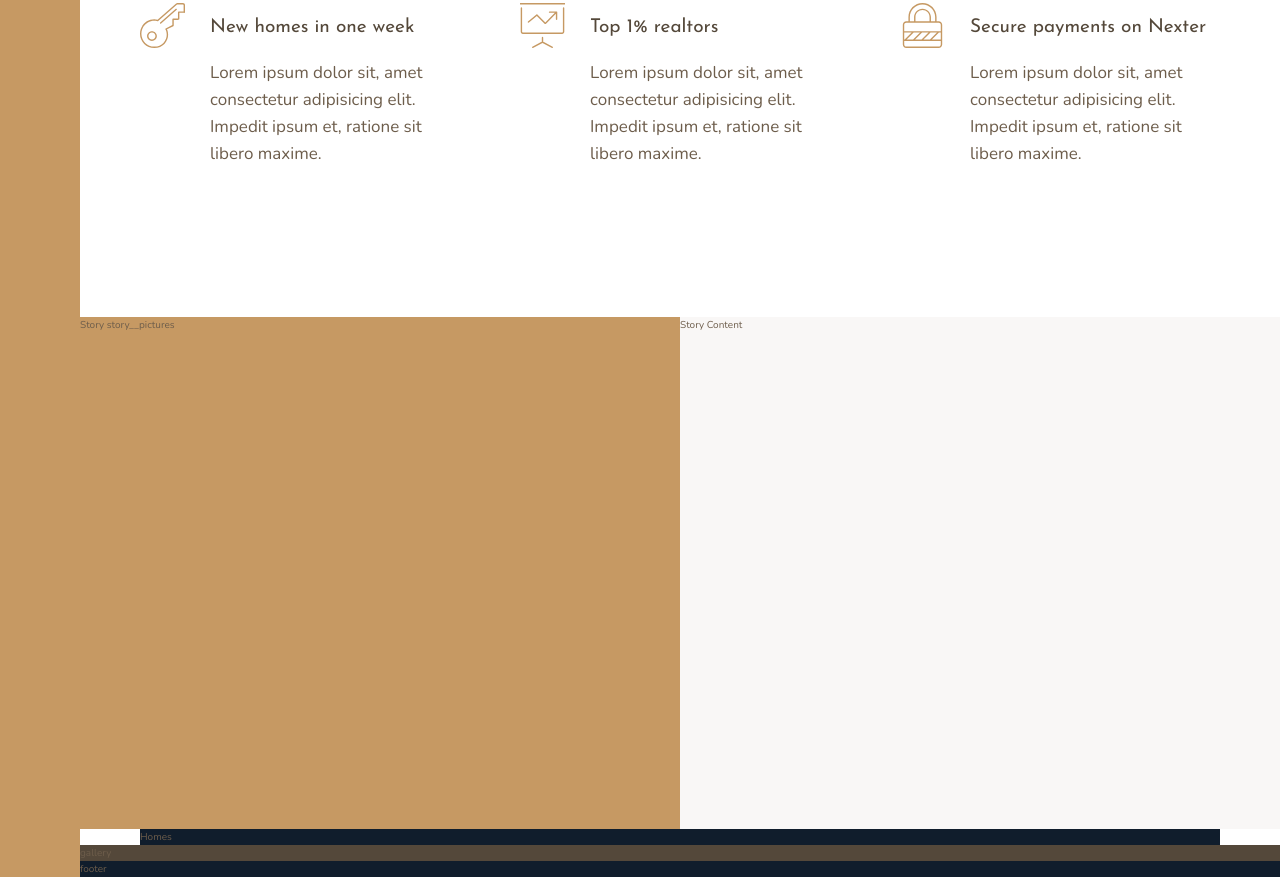
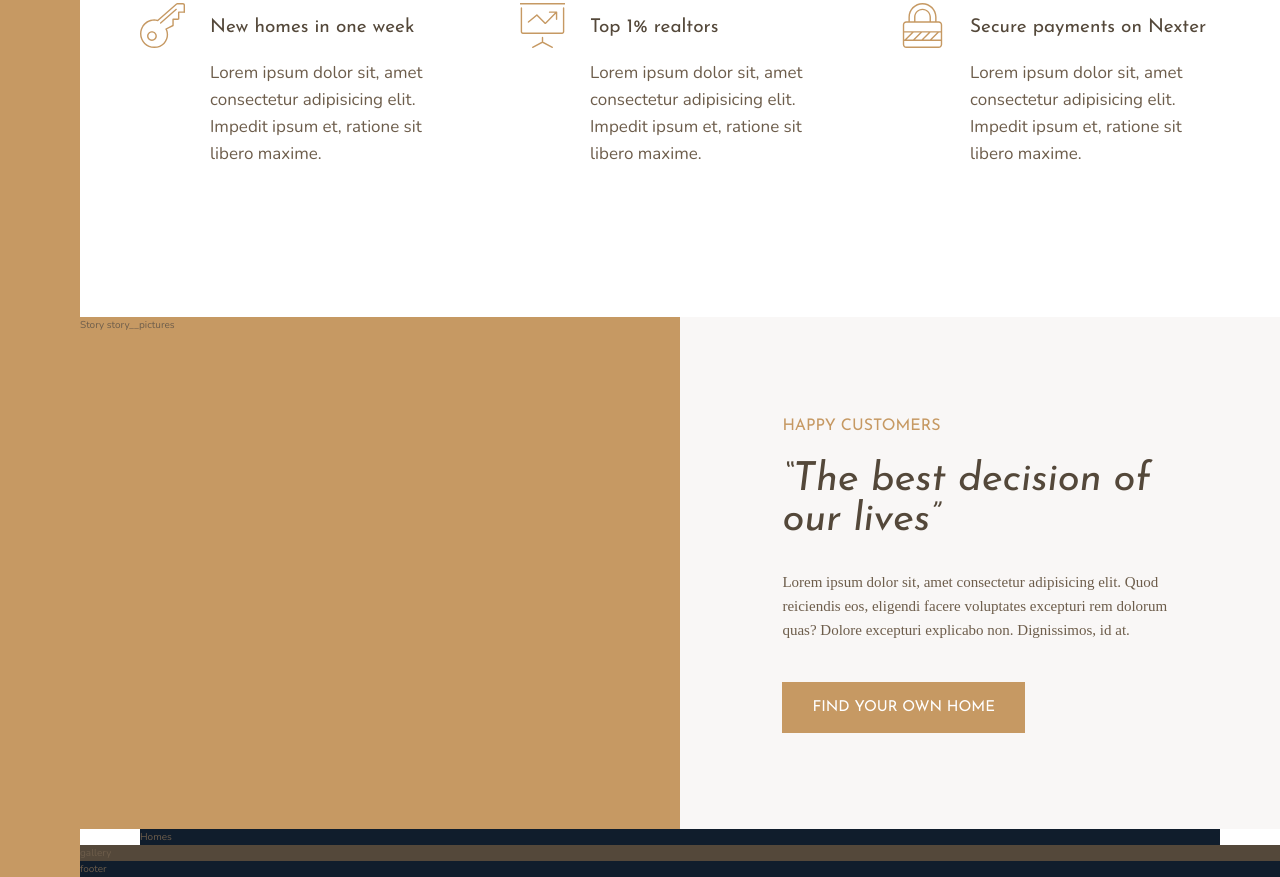
Before and after one commit to nikkisato/Nexter-Project, a website: page index.html in a window 1280 px wide. Shown: the part 991-1868 px from the top of the page. Drawn offline with nearby package versions, Linux system fonts and the light colour scheme.

Commit message:
finished part 1

```diff
--- a/index.html
+++ b/index.html
@@ -88,7 +88,18 @@
 
     <div class="story__pictures">Story story__pictures</div>
 
-    <div class="story__content">Story Content</div>
+    <div class="story__content">
+      <h3 class="heading-3 mb-sm">Happy Customers</h3>
+      <h2 class="heading-2 heading-2--dark mb-md">
+        &ldquo;The best decision of our lives&rdquo;
+      </h2>
+      <p class="story__text">
+        Lorem ipsum dolor sit, amet consectetur adipisicing elit. Quod
+        reiciendis eos, eligendi facere voluptates excepturi rem dolorum quas?
+        Dolore excepturi explicabo non. Dignissimos, id at.
+      </p>
+      <button class="btn">Find your own home</button>
+    </div>
 
     <section class="homes">Homes</section>
 
--- a/sass/_story.scss
+++ b/sass/_story.scss
@@ -7,5 +7,21 @@
   &__content {
     background-color: $color-grey-light-1;
     grid-column: col-start 5 / full-end;
+
+    padding: 6rem 8vw;
+    // display: flex;
+    // flex-direction: column;
+    // justify-content: center;
+    // align-items: flex-start;
+
+    display: grid;
+    align-content: center;
+    justify-items: start;
+  }
+
+  &__text {
+    font-size: 1.5rem;
+    font-family: italic;
+    margin-bottom: 4rem;
   }
 }
--- a/sass/_typography.scss
+++ b/sass/_typography.scss
@@ -9,10 +9,26 @@
 
 .heading-2 {
   @extend %heading;
+
+  font-size: 4rem;
+  font-style: italic;
+  line-height: 1;
+
+  &--light {
+    color: $color-grey-light-1;
+  }
+
+  &--dark {
+    color: $color-grey-dark-1;
+  }
 }
 
 .heading-3 {
   @extend %heading;
+
+  font-size: 1.6rem;
+  color: $color-primary;
+  text-transform: uppercase;
 }
 
 .heading-4 {
@@ -27,3 +43,35 @@
     color: $color-grey-dark-1;
   }
 }
+
+.btn {
+  background-color: $color-primary;
+  color: #fff;
+  border: none;
+  border-radius: 0;
+  font-family: $font-display;
+  font-size: 1.5rem;
+  text-transform: uppercase;
+  padding: 1.8rem 3rem;
+  transition: all 0.2s;
+
+  &:hover {
+    background-color: $color-primary-dark;
+  }
+}
+
+.mb-sm {
+  margin-bottom: 2rem;
+}
+
+.mb-md {
+  margin-bottom: 3rem;
+}
+
+.mb-lg {
+  margin-bottom: 4rem;
+}
+
+.mb-hg {
+  margin-bottom: 8rem;
+}
```
Also changed, not shown: css/style.css.
